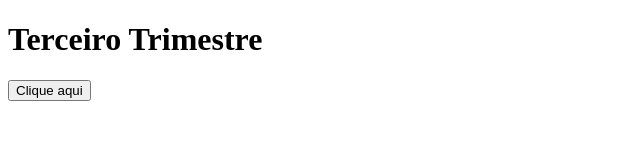
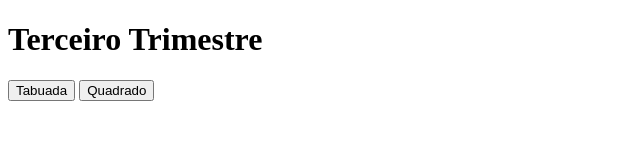
Before and after one commit to KauaHumilde/primeiroj_3t, a plain HTML site: page index.html in a window 1280 px wide. Shown: the whole page, without its empty margins (0-640 px from the left). Drawn offline with Linux system fonts and the light colour scheme.

Commit message:
Update index.html

```diff
--- a/index.html
+++ b/index.html
@@ -10,6 +10,7 @@
 </head>
 <body>
     <h1>Terceiro Trimestre</h1>
-    <button onclick="meChame()">Clique aqui</button>
+    <button onclick="minhaTabuada()">Tabuada</button>
+    <button onclick="quadrado()">Quadrado</button>
 </body>
 </html>
```
